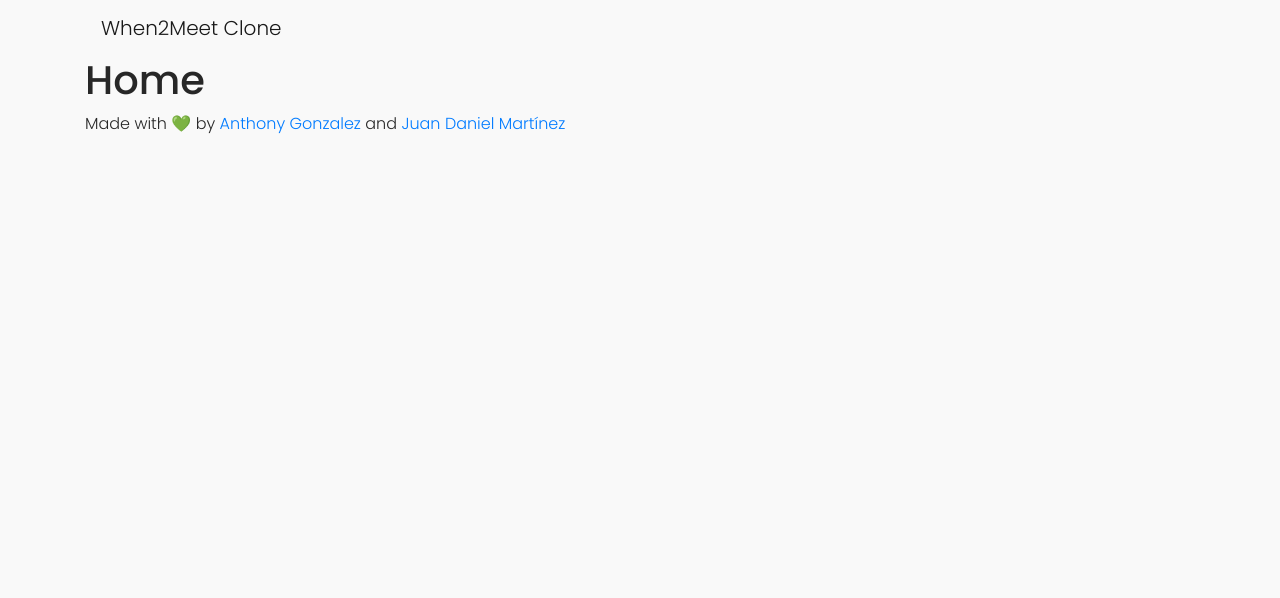
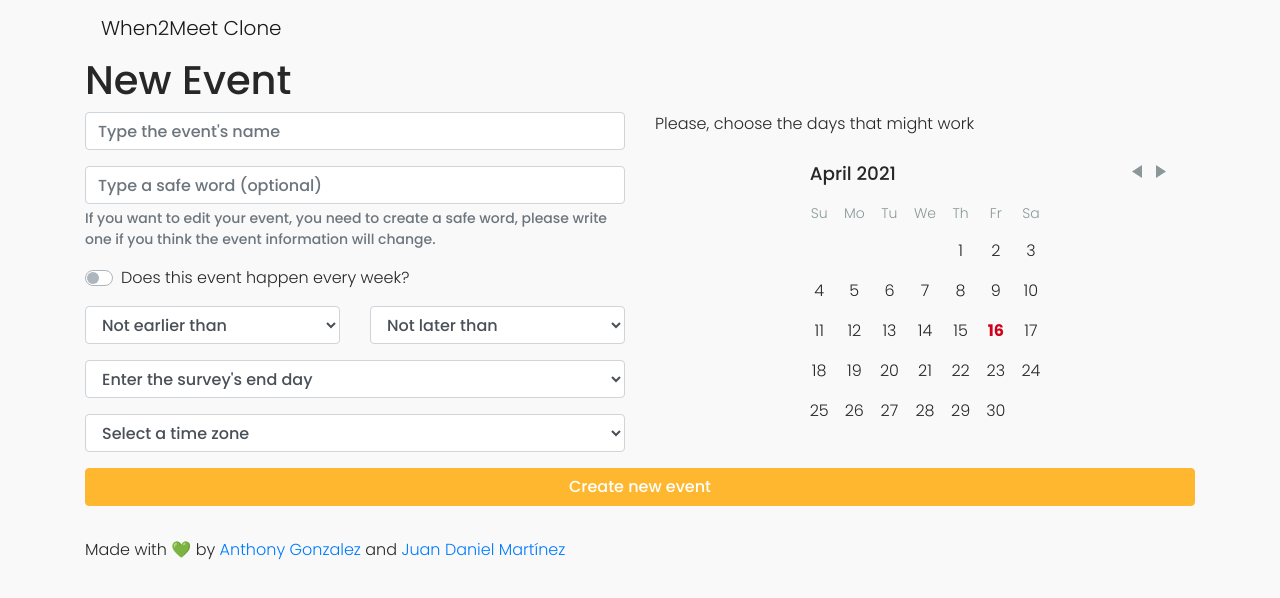
Before and after one commit to juandadev/when2meet-clone, a React (Create React App) app: page / in a window 1280 px wide. Shown: the top 598 px of the page. Built offline with nearby package versions, Linux system fonts and the light colour scheme.

Commit message:
Home / Create new event Layout. Initializing the data and calendar state

```diff
--- a/src/assets/scss/button.scss
+++ b/src/assets/scss/button.scss
@@ -1,8 +1,9 @@
-@import './variables.scss';
+@import "./variables.scss";
 
 .btn {
-    background: $primary-color;
-    color: $white;
-    min-width: 100%;
-    padding: .5em 1e.5m;
+  background: $primary-color;
+  border: 1px solid $primary-color;
+  color: $white;
+  min-width: 100%;
+  padding: 0.5em 1e.5m;
 }
--- a/src/assets/scss/global.scss
+++ b/src/assets/scss/global.scss
@@ -1,10 +1,18 @@
-@import './variables.scss';
-@import './input.scss';
-@import './button.scss';
+@import "./variables.scss";
+@import "./input.scss";
+@import "./button.scss";
 
 body {
-    font-family: $font;
-    background: $bg-colors;
-    color: $black;
-    font-weight: $light;
+  font-family: $font;
+  background: $bg-colors;
+  color: $black;
+  font-weight: $light;
 }
+
+footer {
+  padding: 2rem 0;
+}
+
+footer p {
+  margin: 0;
+}
--- a/src/views/Home.jsx
+++ b/src/views/Home.jsx
@@ -1,13 +1,187 @@
-import React from 'react';
-import { Row, Col } from 'react-bootstrap';
+import React, {useState} from 'react';
+import { Row, Col, Form, Button } from 'react-bootstrap';
+import DayPicker, { DateUtils } from 'react-day-picker';
 import Layout from './Layout';
 
 export default function Home() {
+  // TODO: Load automatically the users timezone
+  const [eventData, setEventData] = useState({
+    name: '',
+    safeWord: '',
+    isRecurrent: false,
+    initialTime: 'default',
+    finishTime: 'default',
+    deadLine: 'default',
+    timeZone: 'default'
+  })
+  const [selectedDays, setSelectedDays] = useState([]);
+
+  function handleDayClick(day, { selected }) {
+    const inputSelectedDays = selectedDays.concat();
+
+    if (selected) {
+      const selectedIndex = inputSelectedDays.findIndex(selectedDay => DateUtils.isSameDay(selectedDay, day));
+
+      inputSelectedDays.splice(selectedIndex, 1);
+    } else {
+      inputSelectedDays.push(day);
+    }
+
+    setSelectedDays(inputSelectedDays);
+    console.log(selectedDays);
+  }
+
+  function handleChange(event) {
+    const {value, name} = event.target;
+
+    setEventData({
+      ...eventData,
+      [name]: value
+    });
+  }
+
+  function handleSwitch(event) {
+    let {checked} = event.target;
+
+    checked = !isRecurrent;
+    setEventData({
+      ...eventData,
+      isRecurrent: !isRecurrent
+    })
+  }
+
+  const {
+    name,
+    safeWord,
+    isRecurrent,
+    initialTime,
+    finishTime,
+    deadLine,
+    timeZone
+  } = eventData;
+
   return (
     <Layout>
-      <Row>
+      <Row className='create-event__head'>
         <Col>
-          <h1>Home</h1>
+          <h1>New Event</h1>
+        </Col>
+      </Row>
+
+      <Row className='create-event__data'>
+        <Col lg={6} xs={12} className='create-event__data__form'>
+          <Form>
+            <Form.Group controlId='name'>
+              <Form.Control
+                name='name'
+                type='text'
+                placeholder="Type the event's name"
+                value={name}
+                onChange={handleChange}
+              />
+            </Form.Group>
+
+            <Form.Group controlId='safeWord'>
+              <Form.Control
+                name='safeWord'
+                type='text'
+                placeholder='Type a safe word (optional)'
+                value={safeWord}
+                onChange={handleChange}
+              />
+
+              <Form.Text className='text-muted'>
+                If you want to edit your event, you need to create a safe word, please write one if you think the event information will change.
+              </Form.Text>
+            </Form.Group>
+
+            <Form.Group controlId='isRecurrent'>
+              <Form.Check
+                name='isRecurrent'
+                type='switch'
+                label='Does this event happen every week?'
+                onChange={handleSwitch}
+              />
+            </Form.Group>
+
+            <Row>
+              <Col xm={6}>
+                <Form.Group controlId='initialTime'>
+                  <Form.Control
+                    name='initialTime'
+                    as='select'
+                    value={initialTime}
+                    onChange={handleChange}
+                  >
+                    <option value="default">Not earlier than</option>
+                    <option value="1">1</option>
+                    <option value="2">2</option>
+                    <option value="3">3</option>
+                  </Form.Control>
+                </Form.Group>
+              </Col>
+
+              <Col xm={6}>
+                <Form.Group controlId='finishTime'>
+                  <Form.Control
+                    name='finishTime'
+                    as='select'
+                    value={finishTime}
+                    onChange={handleChange}
+                  >
+                    <option value="default">Not later than</option>
+                    <option value="1">1</option>
+                    <option value="2">2</option>
+                    <option value="3">3</option>
+                  </Form.Control>
+                </Form.Group>
+              </Col>
+            </Row>
+
+            <Form.Group controlId='deadLine'>
+              <Form.Control
+                name='deadLine'
+                as='select'
+                value={deadLine}
+                onChange={handleChange}
+              >
+                {/* TODO: Plan a way to select the day with the calendar instead of the <select> input */}
+                <option value="default">Enter the survey's end day</option>
+                <option value="1">1</option>
+                <option value="2">2</option>
+                <option value="3">3</option>
+              </Form.Control>
+            </Form.Group>
+
+            {/* TODO: Load timezones */}
+            <Form.Group controlId='timeZone'>
+              <Form.Control
+                name='timeZone'
+                as='select'
+                value={timeZone}
+                onChange={handleChange}
+              >
+                <option value="default">Select a time zone</option>
+                <option value="1">1</option>
+                <option value="2">2</option>
+                <option value="3">3</option>
+              </Form.Control>
+            </Form.Group>
+          </Form>
+        </Col>
+
+        <Col lg={6} xs={12} className='create-event__data__calendar d-flex flex-column'>
+          <Form.Label>Please, choose the days that might work</Form.Label>
+
+          {/* TODO: Prevent selecting days before todays date */}
+          <DayPicker
+            selectedDays={selectedDays}
+            onDayClick={handleDayClick}
+          />
+        </Col>
+
+        <Col xs={12} className='create-event__data__submit'>
+          <Button>Create new event</Button>
         </Col>
       </Row>
     </Layout>
```
Also changed, not shown: 1 other file (tests, documents, lock files or other folders).
